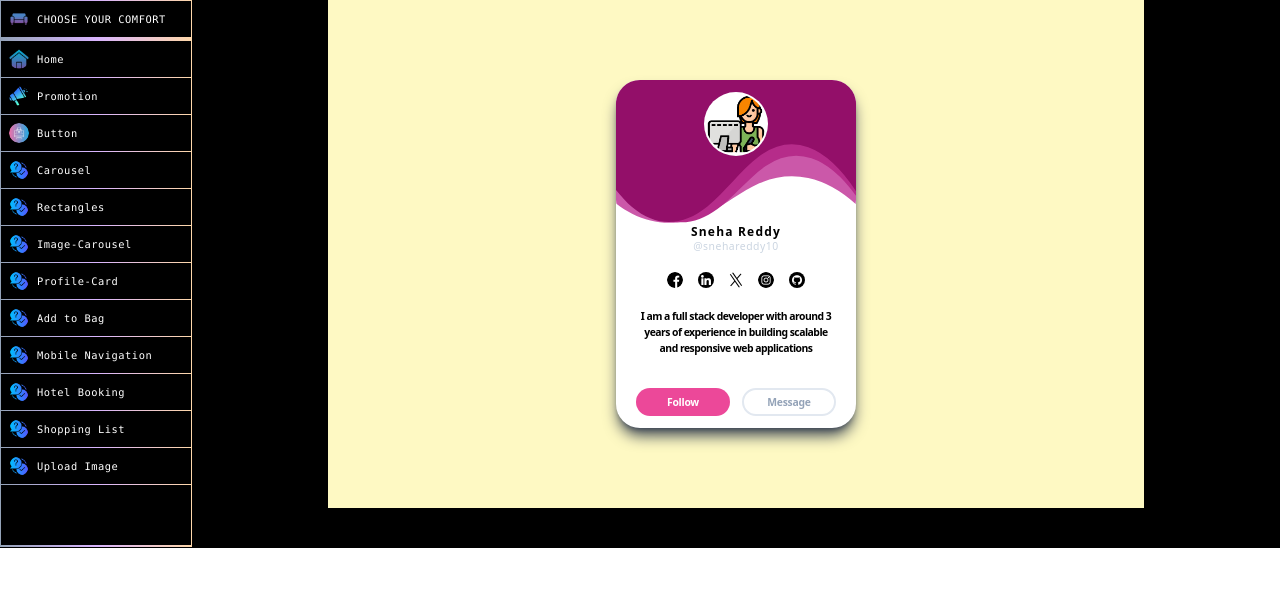
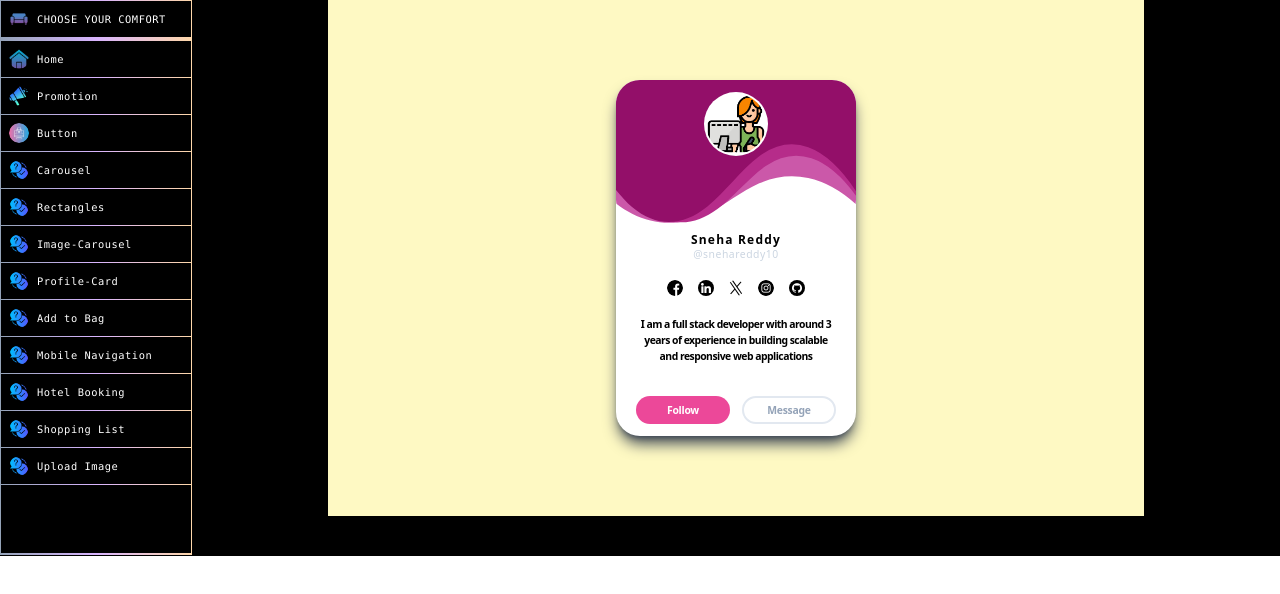
Before and after one commit to SnehaReddy10/components-lib, a React (Vite) app: page /profile-card in a window 1280 px wide. Shown: the top 594 px of the page. Built offline with nearby package versions, Linux system fonts and the light colour scheme.

Commit message:
adjust margin top in profile card

```diff
--- a/src/components/ProfileCard.tsx
+++ b/src/components/ProfileCard.tsx
@@ -78,7 +78,7 @@ function ProfileCard() {
             className="rounded-full h-16 w-16 z-30 bg-white p-[2px]"
           />
         </div>
-        <div className="flex flex-col mt-12">
+        <div className="flex flex-col mt-14">
           <h3 className="font-sans tracking-widest font-bold">Sneha Reddy</h3>
           <h6 className="text-xxs text-slate-300">@snehareddy10</h6>
         </div>
```
